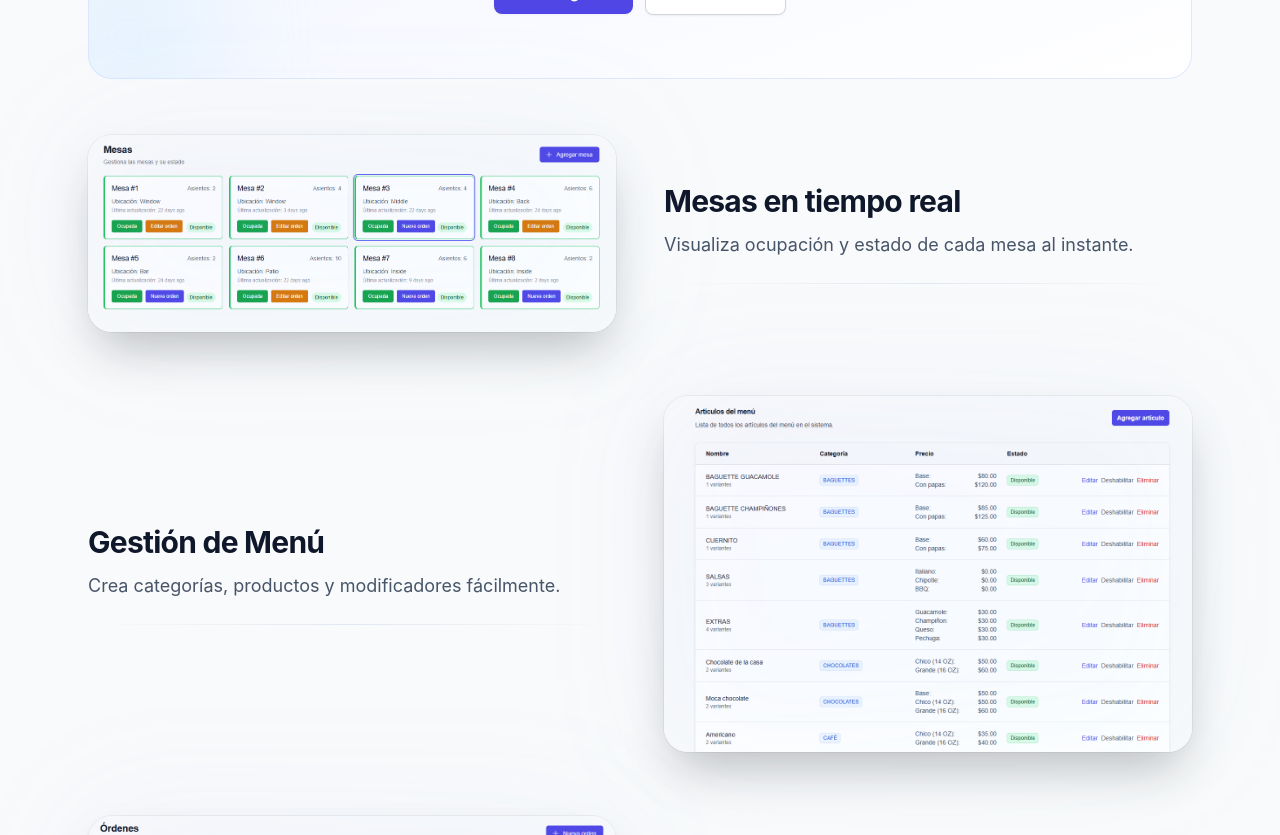
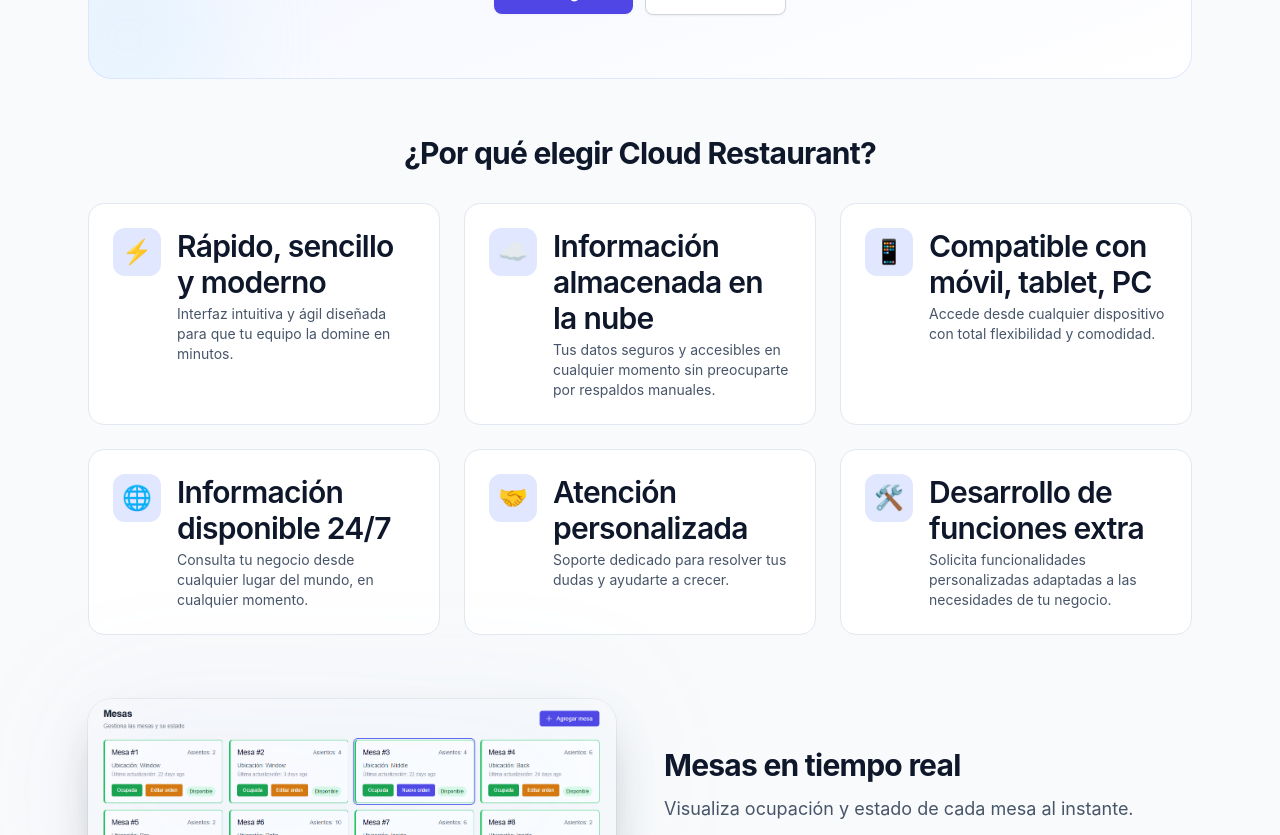
Before and after one commit to AbnerInnovation/coffee_shop, a Vue app in the folder frontend/: page /plans in a window 1280 px wide. Shown: the part 460-1295 px from the top of the page. Built offline with nearby package versions, Linux system fonts and the light colour scheme.

Commit message:
Add highlights

```diff
--- a/frontend/src/views/LandingView.vue
+++ b/frontend/src/views/LandingView.vue
@@ -28,6 +28,24 @@
                     </RouterLink>
                 </div>
             </header>
+        </div>
+
+        <div class="mb-16">
+            <h2 class="text-center text-2xl md:text-3xl font-bold text-slate-900 dark:text-slate-100 mb-8">
+                ¿Por qué elegir {{ brand }}?
+            </h2>
+            <div class="grid grid-cols-1 md:grid-cols-2 lg:grid-cols-3 gap-6">
+                <div v-for="highlight in highlights" :key="highlight.title"
+                    class="flex items-start gap-4 p-6 rounded-2xl bg-white dark:bg-slate-900 border border-slate-200 dark:border-slate-700 hover:shadow-lg hover:border-indigo-200 dark:hover:border-indigo-800 transition-all duration-200">
+                    <div class="flex-shrink-0 w-12 h-12 rounded-xl bg-indigo-100 dark:bg-indigo-900/30 flex items-center justify-center">
+                        <span class="text-2xl">{{ highlight.icon }}</span>
+                    </div>
+                    <div>
+                        <h3 class="font-semibold text-slate-900 dark:text-slate-100 mb-1">{{ highlight.title }}</h3>
+                        <p class="text-sm text-slate-600 dark:text-slate-400">{{ highlight.description }}</p>
+                    </div>
+                </div>
+            </div>
         </div>
 
         <div class="mb-12">
@@ -120,6 +138,39 @@
 import PricingCard from '@/components/marketing/PricingCard.vue'
 
 const brand = 'Cloud Restaurant'
+
+const highlights = [
+        {
+        icon: '⚡',
+        title: 'Rápido, sencillo y moderno',
+        description: 'Interfaz intuitiva y ágil diseñada para que tu equipo la domine en minutos.'
+    },
+    {
+        icon: '☁️',
+        title: 'Información almacenada en la nube',
+        description: 'Tus datos seguros y accesibles en cualquier momento sin preocuparte por respaldos manuales.'
+    },
+    {
+        icon: '📱',
+        title: 'Compatible con móvil, tablet, PC',
+        description: 'Accede desde cualquier dispositivo con total flexibilidad y comodidad.'
+    },
+    {
+        icon: '🌐',
+        title: 'Información disponible 24/7',
+        description: 'Consulta tu negocio desde cualquier lugar del mundo, en cualquier momento.'
+    },
+    {
+        icon: '🤝',
+        title: 'Atención personalizada',
+        description: 'Soporte dedicado para resolver tus dudas y ayudarte a crecer.'
+    },
+    {
+        icon: '🛠️',
+        title: 'Desarrollo de funciones extra',
+        description: 'Solicita funcionalidades personalizadas adaptadas a las necesidades de tu negocio.'
+    }
+]
 
 const plans = [
     {
```
